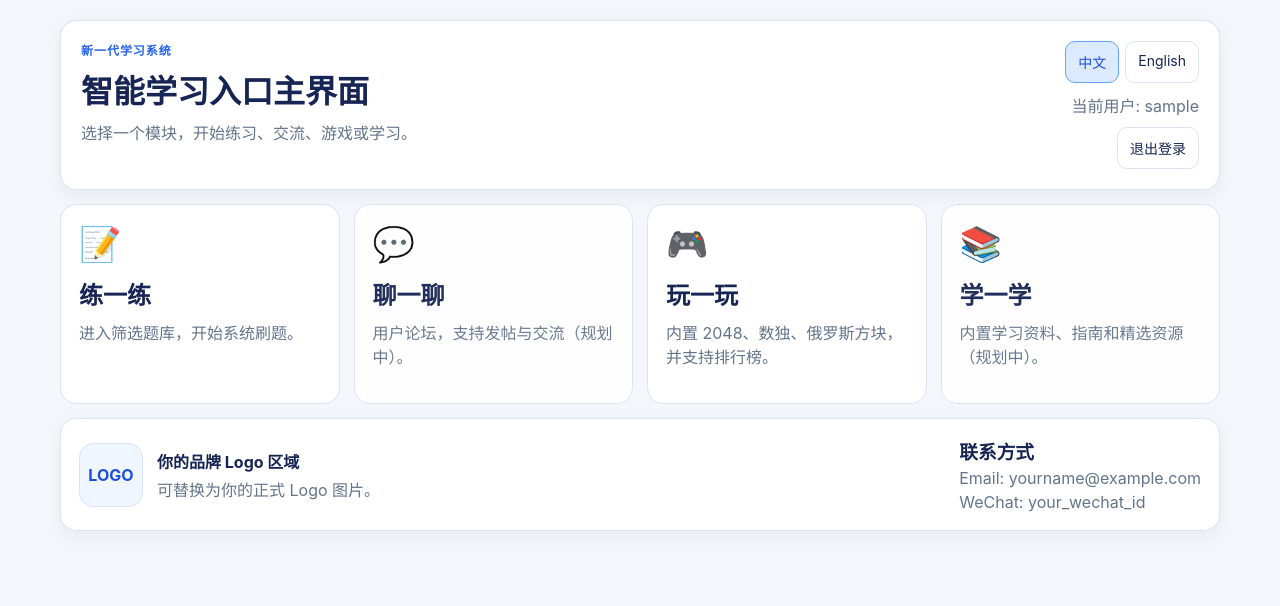
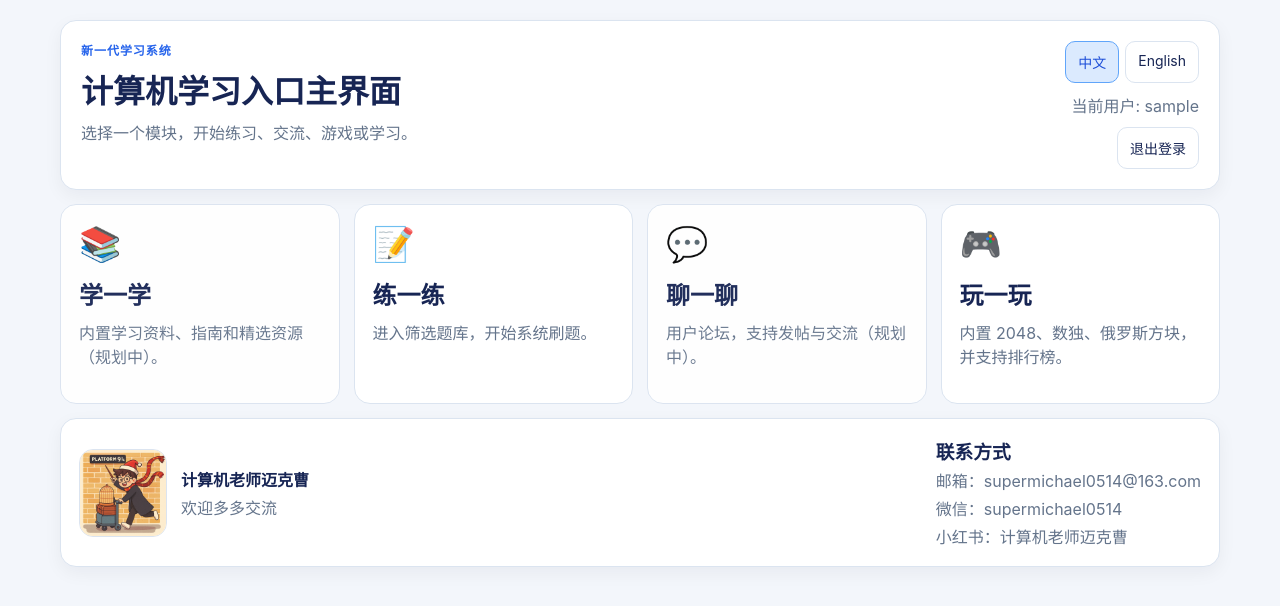
Before and after one commit to supermichael0514/shuati, a Flask app: page / in a window 1280 px wide. Shown: the top 606 px of the page. Run offline with Flask 3, Linux system fonts and the light colour scheme; the visitor is signed in with stand-in values (Sample User, id 1).

Commit message:
Add files via upload

```diff
--- a/templates/portal.html
+++ b/templates/portal.html
@@ -11,7 +11,7 @@
     <header class="portal-header card">
       <div>
         <p class="neon-label">{{ 'NEXT GEN LEARNING SYSTEM' if lang == 'en' else '新一代学习系统' }}</p>
-        <h1>{{ 'Intelligent Learning Portal' if lang == 'en' else '智能学习入口主界面' }}</h1>
+        <h1>{{ 'Computer Science Learning Portal' if lang == 'en' else '计算机学习入口主界面' }}</h1>
         <p class="portal-subtitle">{{ 'Choose a module to start practicing, discussing, gaming, or studying.' if lang == 'en' else '选择一个模块，开始练习、交流、游戏或学习。' }}</p>
       </div>
       <div class="portal-actions">
@@ -27,6 +27,13 @@
     </header>
 
     <main class="feature-grid">
+
+      <div class="feature-tile disabled">
+        <div class="tile-icon">📚</div>
+        <h2>{{ 'Resources' if lang == 'en' else '学一学' }}</h2>
+        <p>{{ 'Built-in study materials, guides, and curated references (planned).' if lang == 'en' else '内置学习资料、指南和精选资源（规划中）。' }}</p>
+      </div>
+
       <a class="feature-tile" href="{{ url_for('index', lang=lang) }}">
         <div class="tile-icon">📝</div>
         <h2>{{ 'Practice' if lang == 'en' else '练一练' }}</h2>
@@ -45,25 +52,24 @@
         <p>{{ 'Play 2048, Sudoku and Tetris with live leaderboard.' if lang == 'en' else '内置 2048、数独、俄罗斯方块，并支持排行榜。' }}</p>
       </a>
 
-      <div class="feature-tile disabled">
-        <div class="tile-icon">📚</div>
-        <h2>{{ 'Resources' if lang == 'en' else '学一学' }}</h2>
-        <p>{{ 'Built-in study materials, guides, and curated references (planned).' if lang == 'en' else '内置学习资料、指南和精选资源（规划中）。' }}</p>
-      </div>
+
     </main>
 
     <footer class="portal-footer card">
       <div class="logo-box">
-        <div class="logo-mark">LOGO</div>
+        <img class="logo-mark-img" src="{{ url_for('static', filename='images/logo.png') }}" alt="Logo">
         <div>
-          <strong>{{ 'Your Brand' if lang == 'en' else '你的品牌 Logo 区域' }}</strong>
-          <p>{{ 'Replace LOGO with your final image asset.' if lang == 'en' else '可替换为你的正式 Logo 图片。' }}</p>
+          <strong>{{ 'CS Teacher Michael Cao' if lang == 'en' else '计算机老师迈克曹' }}</strong>
+          <p>{{ 'Communication is always welcomed' if lang == 'en' else '欢迎多多交流' }}</p>
         </div>
       </div>
+
+
       <div class="contact-box">
         <h3>{{ 'Contact' if lang == 'en' else '联系方式' }}</h3>
-        <p>Email: yourname@example.com</p>
-        <p>WeChat: your_wechat_id</p>
+        <p>{{ 'Email: supermichael0514@163.com' if lang == 'en' else '邮箱：supermichael0514@163.com' }}</p>
+        <p>{{ 'WeChat: supermichael0514' if lang == 'en' else '微信：supermichael0514' }}</p>
+        <p>{{ 'RedNote: MichaelCao_0514' if lang == 'en' else '小红书：计算机老师迈克曹' }}</p>
       </div>
     </footer>
   </div>
```
